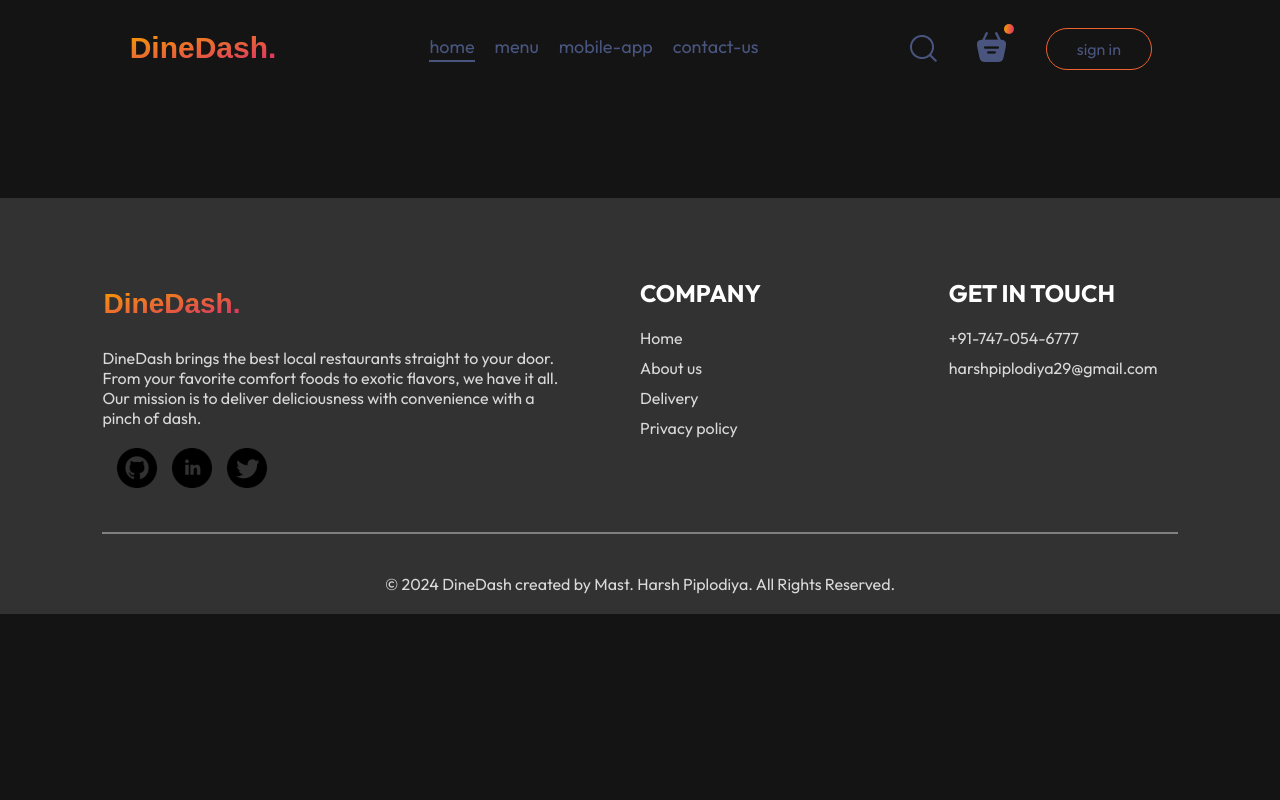
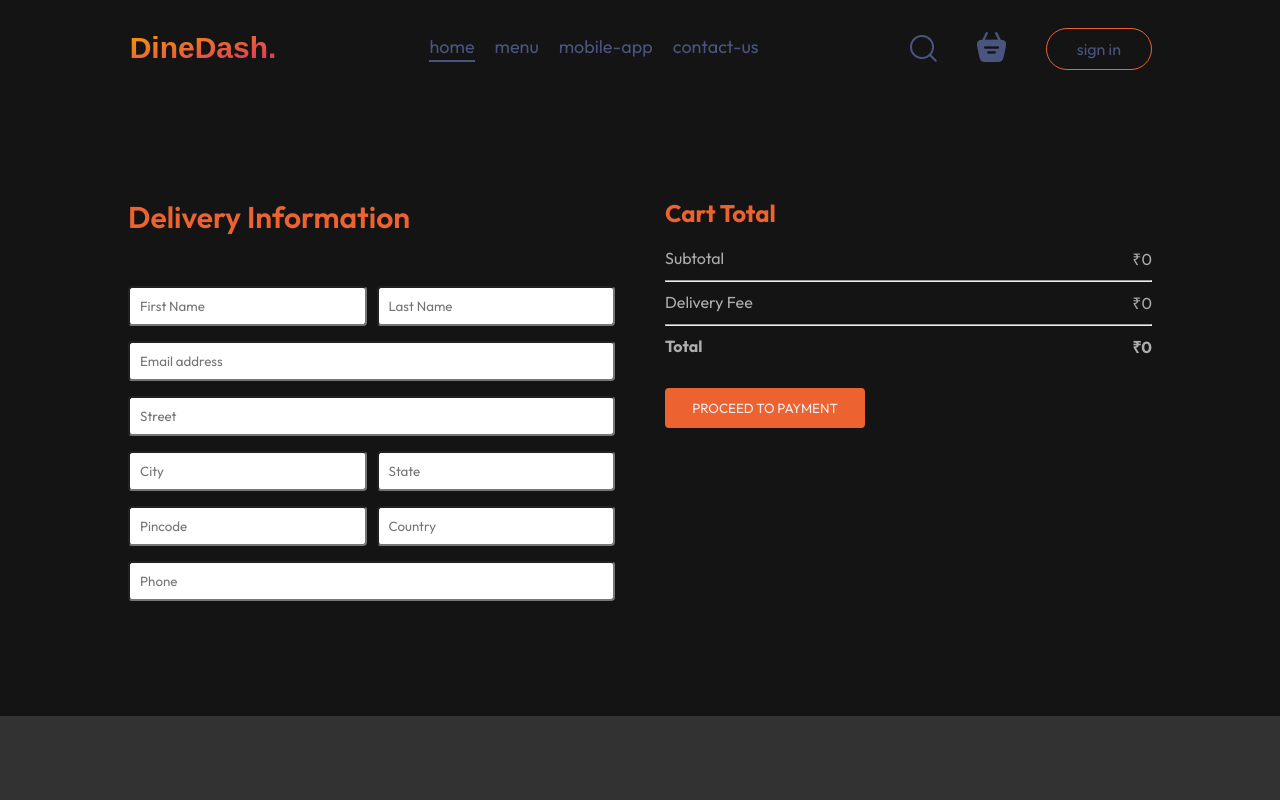
Before and after one commit to Harsh-Piplodiya/DineDash, a React (Vite) app in the folder frontend/: page /order in a window 1280 px wide. Shown: the top 800 px of the page. Built offline with nearby package versions, Linux system fonts and the light colour scheme.

Commit message:
added placeOrder page

```diff
--- a/frontend/src/App.jsx
+++ b/frontend/src/App.jsx
@@ -20,7 +20,7 @@ function App() {
           <Routes>
             <Route path='/' element={<Home/>} />
             <Route path='/cart' element={<Cart />} />
-            <Route path='/placeOrder' element={<PlaceOrder />} />
+            <Route path='/order' element={<PlaceOrder />} />
           </Routes>
         </div>
         <Footer />
--- a/frontend/src/components/footer/Footer.jsx
+++ b/frontend/src/components/footer/Footer.jsx
@@ -8,7 +8,7 @@ const Footer = () => {
         <div className="footer-content">
             <div className="footer-content-left">
                 <img src={assets.dineDash} alt="dineDash logo" />
-                <p>DineDash brings the best local restaurants straight to your door. From your favorite comfort foods to exotic flavors, we have it all. Our mission is to deliver deliciousness with convenience with a pinch of dash.</p>
+                <p>DineDash brings the best local restaurants straight to your door. From your favorite comfort foods to exotic flavors, we have it all. Our mission is to deliver deliciousness with convenience and a pinch of dash.</p>
                 <div className="footer-social-icons">
                     <img src={assets.github_icon} alt="linkedin" />
                     <img src={assets.linkedin_icon} alt="twitter" />
--- a/frontend/src/components/navbar/Navbar.jsx
+++ b/frontend/src/components/navbar/Navbar.jsx
@@ -1,11 +1,13 @@
-import React, { useState } from 'react';
+import React, { useContext, useState } from 'react';
 import './Navbar.css';
 import { assets } from '../../assets/assets';
 import { Link } from 'react-router-dom';
+import { StoreContext } from '../../context/StoreContext';
 
 const Navbar = ({ setShowLogin }) => {
 
     const [ menu, setMenu ] = useState("home");
+    const { getTotalCartAmount } = useContext(StoreContext);
 
     return (
     <div className='navbar'>
@@ -22,7 +24,7 @@ const Navbar = ({ setShowLogin }) => {
             <div className="navbar-basket-icon">
                 {/* <a href="/cart"><img src={ assets.basket_icon } alt="cart icon" /></a> */}
                 <Link to="/cart"><img src={ assets.basket_icon } alt="cart icon" /></Link>
-                <div className="dot"></div>
+                <div className={ getTotalCartAmount() === 0 ? "" : "dot"}></div>
             </div>
             <button onClick={() => setShowLogin(true)} >sign in</button>
         </div>
--- a/frontend/src/context/StoreContext.jsx
+++ b/frontend/src/context/StoreContext.jsx
@@ -19,9 +19,17 @@ const StoreContextProvider = (props) => {
         setCartItems((prev) => ({...prev, [itemId] : prev[itemId] - 1}));
     }
 
-    useEffect(() => {
-        console.log(cartItems);
-    }, [cartItems])
+    const getTotalCartAmount = () => {
+        let totalAmount = 0;
+        for(const item in cartItems) {
+            if(cartItems[item] > 0){
+                let itemInfo = food_list.find((product) => product._id === item);
+                totalAmount += itemInfo.price * cartItems[item];
+            }
+        }
+
+        return totalAmount;
+    }
 
     // now using this context we can use this food_list anywhere.
     const contextValue = {
@@ -29,7 +37,8 @@ const StoreContextProvider = (props) => {
         cartItems,
         setCartItems,
         addToCart,
-        removeFromCart
+        removeFromCart,
+        getTotalCartAmount
     };
 
     return (
--- a/frontend/src/pages/cart/Cart.jsx
+++ b/frontend/src/pages/cart/Cart.jsx
@@ -1,9 +1,11 @@
 import React, { useContext } from 'react';
+import { useNavigate } from 'react-router-dom';
 import './cart.css';
 import { StoreContext } from '../../context/StoreContext';
 
 const Cart = () => {
-  const { food_list, cartItems, setCartItems, addToCart, removeFromCart } = useContext(StoreContext);
+  const { food_list, cartItems, addToCart, removeFromCart, getTotalCartAmount } = useContext(StoreContext);
+  const navigate = useNavigate();
 
   return (
     <div className='cart'>
@@ -18,10 +20,10 @@ const Cart = () => {
         </div>
         <br />
         <hr />
-        { food_list.map((item, index) => {
+        { food_list.map((item) => {
           if(cartItems[item._id] > 0){
             return (
-              <div>
+              <div key={item._id}>
                 <div className="cart-items-title cart-items-item">
                   <img src={ item.image } alt="" />
                   <p>{ item.name }</p>
@@ -42,25 +44,27 @@ const Cart = () => {
           <div>
             <div className="cart-total-details">
               <p>Subtotal</p>
-              <p>{ 0 }</p>
+              <p>&#x20B9;{ getTotalCartAmount() }</p>
             </div>
+            <hr />
             <div className="cart-total-details">
               <p>Delivery Fee</p>
-              <p>{ 2 }</p>
+              <p>&#x20B9;{ getTotalCartAmount() === 0 ? 0 : 30 }</p>
             </div>
+            <hr />
             <div className="cart-total-details">
               <b>Total</b>
-              <b>{ 0 }</b>
+              <b>&#x20B9;{ getTotalCartAmount() === 0 ? 0 : getTotalCartAmount() + 30 }</b>
             </div>
           </div>
-          <button>PROCEED TO CHECKOUT</button>
+          <button onClick={() => navigate('/order')} >PROCEED TO CHECKOUT</button>
         </div>
-        <div className="card-promocode">
+        <div className="cart-promocode">
           <div>
-            <p>If you have a promocode, Enter it here</p>
+            <p>Have a promo Code?</p>
             <div className='cart-promocode-input'>
               <input type="text" placeholder='promo code' />
-              <button>Submit</button>
+              <button>Apply</button>
             </div>
           </div>
         </div>
--- a/frontend/src/pages/cart/cart.css
+++ b/frontend/src/pages/cart/cart.css
@@ -42,4 +42,82 @@
     display: flex;
     flex-direction: column;
     gap: 20px;
+    color: rgb(236, 98, 48);
 }
+
+.cart-total-details {
+    display: flex;
+    justify-content: space-between;
+    color: #adadad;
+}
+
+.cart-total hr {
+    margin: 10px 0px;
+}
+
+.cart-total button {
+    border: none;
+    color: #f0efef;
+    background-color: rgb(236, 98, 48);
+    width: max(15vw, 200px);
+    padding: 12px 0px;
+    border-radius: 4px;
+    cursor: pointer;
+}
+
+.cart-promocode {
+    flex: 1;
+}
+
+.cart-promocode p {
+    color: #49557e;
+    font-size: 1.1em;
+    margin-bottom: 10px;
+}
+
+.cart-promocode-input {
+    display: flex;
+    justify-content: space-between;
+    align-items: center;
+    background-color: #eaeaea;
+    border-radius: 4px;
+}
+
+.cart-promocode-input input {
+    background: transparent;
+    border: none;
+    outline: none;
+    padding-left: 10px;
+    font-size: 1em;
+    color: #49557e;
+}
+
+.cart-promocode-input input::placeholder {
+    color: #a0a0a0;
+}
+
+.cart-promocode-input button {
+    width: max(10vw, 150px);
+    padding: 12px 10px;
+    background-color: #49557e;
+    color: white;
+    border: none;
+    border-radius: 0px 4px 4px 0px;
+    cursor: pointer;
+    transition: background-color 0.3s ease;
+}
+
+.cart-promocode-input button:hover {
+    background-color: #3c4566;
+}
+
+@media (max-width: 750px) {
+    .cart-bottom {
+        flex-direction: column-reverse;
+
+    }
+
+    .cart-promocode {
+        justify-content: start;
+    }
+}
--- a/frontend/src/pages/placeOrder/PlaceOrder.jsx
+++ b/frontend/src/pages/placeOrder/PlaceOrder.jsx
@@ -1,9 +1,54 @@
-import React from 'react';
+import React, { useContext } from 'react';
 import './placeOrder.css';
+import { StoreContext } from '../../context/StoreContext';
 
 const PlaceOrder = () => {
+  const { getTotalCartAmount } = useContext(StoreContext);
+
   return (
-    <div>PlaceOrder</div>
+    <form className='place-order'>
+      <div className="place-order-left">
+        <p className="title">Delivery Information</p>
+        <div className="multi-fields">
+          <input type="text" placeholder='First Name' />
+          <input type="text" placeholder='Last Name' />
+        </div>
+        <input type="email" placeholder='Email address' />
+        <input type="text" placeholder='Street' />
+        <div className="multi-fields">
+          <input type="text" placeholder='City' />
+          <input type="text" placeholder='State' />
+        </div>
+        <div className="multi-fields">
+          <input type="text" placeholder='Pincode' />
+          <input type="text" placeholder='Country' />
+        </div>
+        <input type="text" placeholder='Phone' />
+      </div>
+
+      <div className="place-order-right">
+        <div className="cart-total">
+          <h2>Cart Total</h2>
+          <div>
+            <div className="cart-total-details">
+              <p>Subtotal</p>
+              <p>&#x20B9;{ getTotalCartAmount() }</p>
+            </div>
+            <hr />
+            <div className="cart-total-details">
+              <p>Delivery Fee</p>
+              <p>&#x20B9;{ getTotalCartAmount() === 0 ? 0 : 30 }</p>
+            </div>
+            <hr />
+            <div className="cart-total-details">
+              <b>Total</b>
+              <b>&#x20B9;{ getTotalCartAmount() === 0 ? 0 : getTotalCartAmount() + 30 }</b>
+            </div>
+          </div>
+          <button>PROCEED TO PAYMENT</button>
+        </div>
+      </div>
+    </form>
   )
 }
 
--- a/frontend/src/pages/placeOrder/placeOrder.css
+++ b/frontend/src/pages/placeOrder/placeOrder.css
@@ -0,0 +1,44 @@
+.place-order {
+    display: flex;
+    align-items: start;
+    justify-content: space-between;
+    gap: 50px;
+    margin-top: 100px;
+}
+
+.place-order-left {
+    width: 100%;
+    max-width: max(30%, 500px);
+}
+
+.place-order-left .title {
+    font-size: 30px;
+    font-weight: 600;
+    margin-bottom: 50px;
+    /* color: #49557e; */
+    color: rgb(236, 98, 48);
+    /* color: #f0efef; */
+}
+
+.place-order-left input {
+    margin-bottom: 15px;
+    width: 100%;
+    padding: 10px;
+    border: 1ps solid #c5c5c5;
+    border-radius: 4px;
+    outline-color: rgb(236, 98, 48);
+}
+
+.place-order-left .multi-fields {
+    display: flex;
+    gap: 10px;
+}
+
+.place-order-right {
+    width: 100%;
+    max-width: max(40%), 500px;
+}
+
+.place-order .cart-total button {
+    margin-top: 10px;
+}
```
